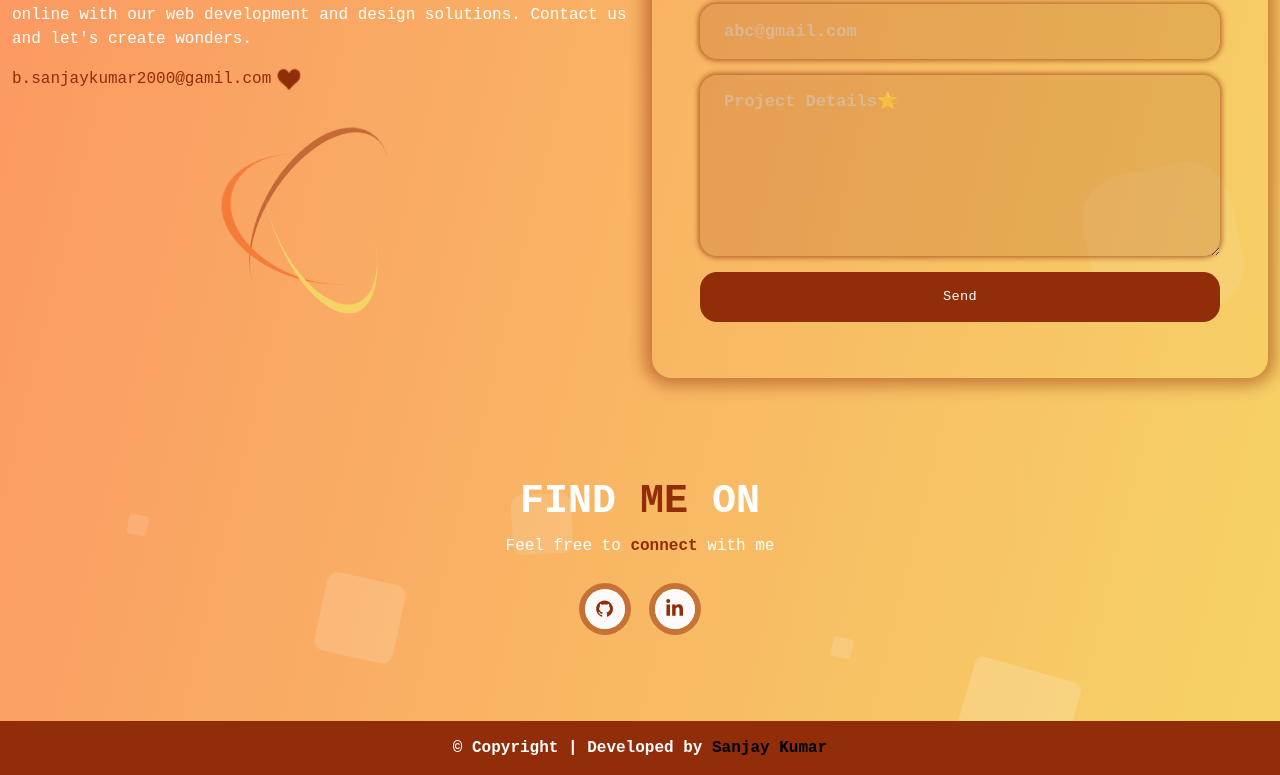
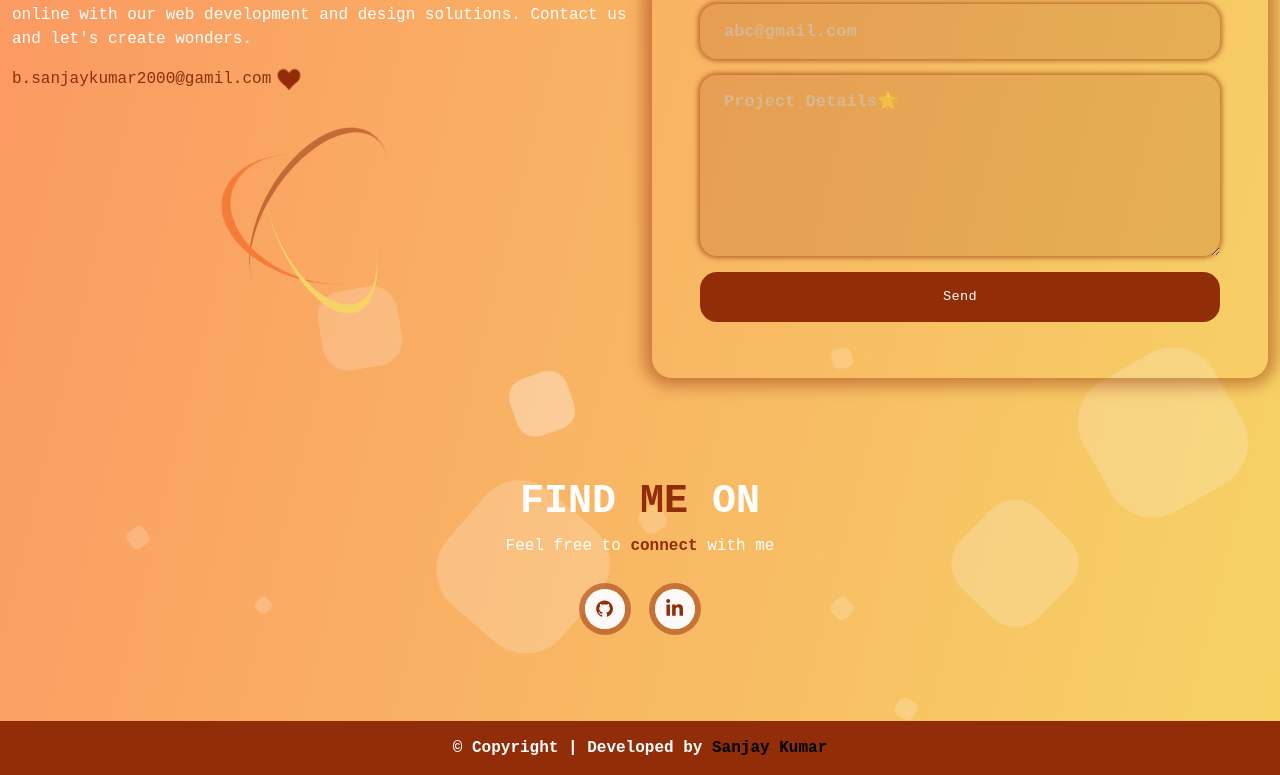
Before and after one commit to Sanjaykumar0072/my_Portfolio, a React (Vite) app: page / in a window 1280 px wide. Shown: the part 4514-5289 px from the top of the page. Built offline with nearby package versions, Linux system fonts and the light colour scheme; no server answers.

Commit message:
bug fixed

```diff
--- a/src/App.jsx
+++ b/src/App.jsx
@@ -1,7 +1,7 @@
 import { useState , useEffect } from 'react';
 import { BrowserRouter as Router, Route, Routes, Navigate } from "react-router-dom";
-import Home from './components/section/home';
-import Resume from './components/resume/resumeNew';
+import Home from './components/home';
+import Resume from './components/resumePage';
 
 import "bootstrap/dist/css/bootstrap.min.css";
 import "../src/assets/css/style.css";
--- a/src/assets/css/style.css
+++ b/src/assets/css/style.css
@@ -1193,83 +1193,118 @@ section,
   width: 20px;
   height: 20px;
   background: rgba(255, 255, 255, 0.2);
-  animation: animate 25s linear infinite;
+  animation: animate 120s linear infinite;
   bottom: -150px;
 }
-.area .rectangles li:nth-child(1) {
+.area .rectangles li:nth-child(1), .area .rectangles li:nth-child(11) {
   left: 25%;
   width: 80px;
   height: 80px;
   animation-delay: 0s;
-}
-.area .rectangles li:nth-child(2) {
+  animation-duration: 60s;
+}
+.area .rectangles li:nth-child(2), .area .rectangles li:nth-child(12) {
   left: 10%;
   width: 20px;
   height: 20px;
   animation-delay: 2s;
-  animation-duration: 12s;
-}
-.area .rectangles li:nth-child(3) {
+  animation-duration: 62s;
+}
+.area .rectangles li:nth-child(3), .area .rectangles li:nth-child(13) {
   left: 70%;
   width: 20px;
   height: 20px;
   animation-delay: 4s;
-}
-.area .rectangles li:nth-child(4) {
+  animation-duration: 65s;
+}
+.area .rectangles li:nth-child(4), .area .rectangles li:nth-child(14) {
   left: 40%;
   width: 60px;
   height: 60px;
   animation-delay: 0s;
-  animation-duration: 18s;
-}
-.area .rectangles li:nth-child(5) {
+  animation-duration: 68s;
+}
+.area .rectangles li:nth-child(5), .area .rectangles li:nth-child(15) {
   left: 65%;
   width: 20px;
   height: 20px;
   animation-delay: 0s;
-}
-.area .rectangles li:nth-child(6) {
+  animation-duration: 60s;
+}
+.area .rectangles li:nth-child(6), .area .rectangles li:nth-child(16) {
   left: 75%;
   width: 110px;
   height: 110px;
   animation-delay: 3s;
-}
-.area .rectangles li:nth-child(7) {
+  animation-duration: 60s;
+}
+.area .rectangles li:nth-child(7), .area .rectangles li:nth-child(17) {
   left: 35%;
   width: 150px;
   height: 150px;
   animation-delay: 7s;
-}
-.area .rectangles li:nth-child(8) {
+  animation-duration: 65s;
+}
+.area .rectangles li:nth-child(8), .area .rectangles li:nth-child(18) {
   left: 50%;
   width: 25px;
   height: 25px;
   animation-delay: 15s;
-  animation-duration: 45s;
-}
-.area .rectangles li:nth-child(9) {
+  animation-duration: 85s;
+}
+.area .rectangles li:nth-child(9), .area .rectangles li:nth-child(19) {
   left: 20%;
   width: 15px;
   height: 15px;
   animation-delay: 2s;
-  animation-duration: 35s;
-}
-.area .rectangles li:nth-child(10) {
+  animation-duration: 75s;
+}
+.area .rectangles li:nth-child(10), .area .rectangles li:nth-child(20) {
   left: 85%;
   width: 150px;
   height: 150px;
   animation-delay: 0s;
-  animation-duration: 11s;
+  animation-duration: 80s;
+}
+.area .rectangles li:nth-child(11) {
+  animation-delay: 8s;
+}
+.area .rectangles li:nth-child(12) {
+  animation-delay: 11s;
+}
+.area .rectangles li:nth-child(13) {
+  animation-delay: 10s;
+}
+.area .rectangles li:nth-child(14) {
+  animation-delay: 0s;
+}
+.area .rectangles li:nth-child(15) {
+  animation-delay: 3s;
+}
+.area .rectangles li:nth-child(16) {
+  animation-delay: 6s;
+}
+.area .rectangles li:nth-child(17) {
+  animation-delay: 3s;
+}
+.area .rectangles li:nth-child(18) {
+  animation-delay: 0s;
+}
+.area .rectangles li:nth-child(19) {
+  animation-delay: 12s;
+}
+.area .rectangles li:nth-child(20) {
+  animation-delay: 7s;
 }
 
 @keyframes animate {
   0% {
-    transform: translateY(0) rotate(0deg);
+    transform: translateY(0) rotate(720deg);
     opacity: 1;
-    border-radius: 0;
+    border-radius: 30%;
   }
   100% {
-    transform: translateY(-1000px) rotate(720deg);
+    transform: translateY(-5000px) rotate(1440deg);
     opacity: 0;
     border-radius: 50%;
   }
--- a/src/assets/scss/_footer.scss
+++ b/src/assets/scss/_footer.scss
@@ -39,82 +39,128 @@
       width: 20px;
       height: 20px;
       background: rgba(255, 255, 255, 0.2);
-      animation: animate 25s linear infinite;
+      animation: animate 120s linear infinite;
       bottom: -150px;
 
-      &:nth-child(1) {
+      &:nth-child(1),
+      &:nth-child(11) {
         left: 25%;
         width: 80px;
         height: 80px;
         animation-delay: 0s;
+        animation-duration: 60s;
       }
 
-      &:nth-child(2) {
+      &:nth-child(2),
+      &:nth-child(12) {
         left: 10%;
         width: 20px;
         height: 20px;
         animation-delay: 2s;
-        animation-duration: 12s;
+        animation-duration: 62s;
       }
 
-      &:nth-child(3) {
+      &:nth-child(3),
+      &:nth-child(13) {
         left: 70%;
         width: 20px;
         height: 20px;
         animation-delay: 4s;
+        animation-duration: 65s;
       }
 
-      &:nth-child(4) {
+      &:nth-child(4),
+      &:nth-child(14) {
         left: 40%;
         width: 60px;
         height: 60px;
         animation-delay: 0s;
-        animation-duration: 18s;
+        animation-duration: 68s;
       }
 
-      &:nth-child(5) {
+      &:nth-child(5),
+      &:nth-child(15) {
         left: 65%;
         width: 20px;
         height: 20px;
         animation-delay: 0s;
+        animation-duration: 60s;
       }
 
-      &:nth-child(6) {
+      &:nth-child(6),
+      &:nth-child(16) {
         left: 75%;
         width: 110px;
         height: 110px;
         animation-delay: 3s;
+        animation-duration: 60s;
       }
 
-      &:nth-child(7) {
+      &:nth-child(7),
+      &:nth-child(17) {
         left: 35%;
         width: 150px;
         height: 150px;
         animation-delay: 7s;
+        animation-duration: 65s;
       }
 
-      &:nth-child(8) {
+      &:nth-child(8),
+      &:nth-child(18) {
         left: 50%;
         width: 25px;
         height: 25px;
         animation-delay: 15s;
-        animation-duration: 45s;
+        animation-duration: 85s;
       }
 
-      &:nth-child(9) {
+      &:nth-child(9),
+      &:nth-child(19) {
         left: 20%;
         width: 15px;
         height: 15px;
         animation-delay: 2s;
-        animation-duration: 35s;
+        animation-duration: 75s;
       }
 
-      &:nth-child(10) {
+      &:nth-child(10),
+      &:nth-child(20) {
         left: 85%;
         width: 150px;
         height: 150px;
         animation-delay: 0s;
-        animation-duration: 11s;
+        animation-duration: 80s;
+      }
+
+      &:nth-child(11) {
+        animation-delay: 8s;
+      }
+      &:nth-child(12) {
+        animation-delay: 11s;
+      }
+      &:nth-child(13) {
+        animation-delay: 10s;
+      }
+      &:nth-child(14) {
+        animation-delay: 0s;
+      }
+      &:nth-child(15) {
+        animation-delay: 3s;
+      }
+      &:nth-child(16) {
+        animation-delay: 6s;
+      }
+      &:nth-child(17) {
+        animation-delay: 3s;
+      }
+      &:nth-child(18) {
+        animation-delay: 0s;
+      }
+      &:nth-child(19) {
+        animation-delay: 12s;
+      }
+      &:nth-child(20) {
+        animation-delay: 7s;
       }
     }
   }
@@ -122,13 +168,13 @@
 
 @keyframes animate {
   0% {
-    transform: translateY(0) rotate(0deg);
+    transform: translateY(0) rotate(720deg);
     opacity: 1;
-    border-radius: 0;
+    border-radius: 30%;
   }
 
   100% {
-    transform: translateY(-1000px) rotate(720deg);
+    transform: translateY(-5000px) rotate(1440deg);
     opacity: 0;
     border-radius: 50%;
   }
--- a/src/components/footer.jsx
+++ b/src/components/footer.jsx
@@ -5,6 +5,11 @@ import { FaLinkedinIn } from "react-icons/fa";
 
 
 function Footer() {
+  const rectangles = [];
+
+  for (let i = 0; i < 20; i++) {
+    rectangles.push(<li key={i}></li>);
+  }
 
   return (
     <>
@@ -17,16 +22,7 @@ function Footer() {
       </Container>
       <div className="area" >
                 <ul className="rectangles">
-                    <li></li>
-                    <li></li>
-                    <li></li>
-                    <li></li>
-                    <li></li>
-                    <li></li>
-                    <li></li>
-                    <li></li>
-                    <li></li>
-                    <li></li>
+                    {rectangles}
                 </ul>
             </div >
     </>
--- a/src/components/header.jsx
+++ b/src/components/header.jsx
@@ -68,27 +68,27 @@ function NavBar() {
             </Nav.Item>
 
             <Nav.Item>
-              <a className="nav-link" href="#about">
+              <a className="nav-link" href="/#about">
                 <CgUser style={{ marginBottom: "2px" }} /> About
               </a>
             </Nav.Item>
             <Nav.Item>
-              <a className="nav-link" href="#skills">
+              <a className="nav-link" href="/#skills">
                 <CgBolt style={{ marginBottom: "2px" }} /> skills
               </a>
             </Nav.Item>
             <Nav.Item>
-              <a className="nav-link" href="#expreience">
+              <a className="nav-link" href="/#expreience">
                 <CgWorkAlt style={{ marginBottom: "2px" }} /> Experience
               </a>
             </Nav.Item>
             <Nav.Item>
-              <a className="nav-link" href="#projects">
+              <a className="nav-link" href="/#projects">
                 <CgTikcode style={{ marginBottom: "2px" }} /> Projects
               </a>
             </Nav.Item>
             <Nav.Item>
-              <a className="nav-link" href="#contact">
+              <a className="nav-link" href="/#contact">
                 <CgWebsite style={{ marginBottom: "2px" }} /> Contact
               </a>
             </Nav.Item>
--- /dev/null
+++ b/src/components/home.jsx
@@ -0,0 +1,32 @@
+import React from "react";
+import Banner from './section/section1';
+import AboutMe from './section/section2';
+import Skills from "./section/section3";
+import Experience from "./section/section4";
+import Projects from "./section/section5";
+import Contact from "./section/section6";
+import FindMe from "./section/section7";
+import NavBar from "./header";
+import Footer from "./footer";
+import ScrollToTop from "./scroll-to-top";
+
+function Home() {
+  return (
+    <>
+      <NavBar />
+      <ScrollToTop />
+      <section>
+        <Banner />
+        <AboutMe />
+        <Skills />
+        <Experience />
+        <Projects />
+        <Contact />
+        <FindMe />
+      </section>
+      <Footer />
+    </>
+  );
+}
+
+export default Home;
--- a/src/components/section/home.jsx
+++ /dev/null
@@ -1,32 +0,0 @@
-import React from "react";
-import Banner from './section1';
-import AboutMe from './section2';
-import Skills from "./section3";
-import Experience from "./section4";
-import Projects from "./section5";
-import Contact from "./section6";
-import FindMe from "./section7";
-import NavBar from "../header";
-import Footer from "../footer";
-import ScrollToTop from "../scroll-to-top";
-
-function Home() {
-  return (
-    <>
-      <NavBar />
-      <ScrollToTop />
-      <section>
-        <Banner />
-        <AboutMe />
-        <Skills />
-        <Experience />
-        <Projects />
-        <Contact />
-        <FindMe />
-      </section>
-      <Footer />
-    </>
-  );
-}
-
-export default Home;
```
Also changed, not shown: src/components/resumePage.jsx (renamed from src/components/resume/resumeNew.jsx, +4 -4 lines), 1 other file (tests, documents, lock files or other folders).
